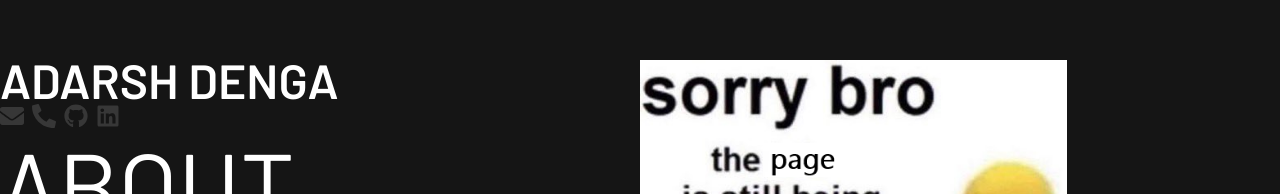
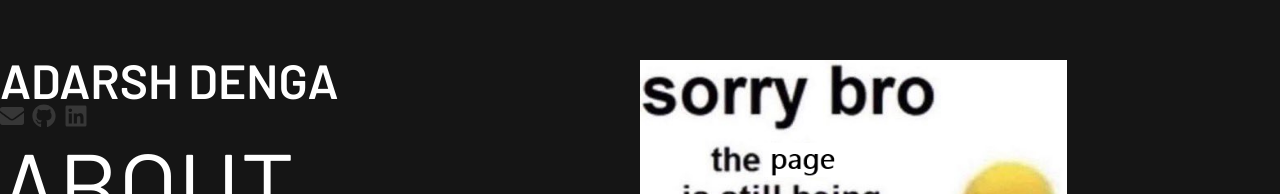
Before and after one commit to adarshdenga/addie-portfolio, a React (Vite) app: page / in a window 1280 px wide. Shown: the part 112-306 px from the top of the page. Built offline with nearby package versions, Linux system fonts and the light colour scheme.

Commit message:
Added button behaviour for social icons / Added PDF viewer for CV instead of download

```diff
--- a/src/components/AboutMe.tsx
+++ b/src/components/AboutMe.tsx
@@ -5,7 +5,7 @@ export default function AboutMe() {
   return (
     <div className="flex flex-col font-inter justify-center">
       <img src={built} className="w-2/3"></img>
-      <a href={cv} download>
+      <a href={cv} target="_blank">
         (click here for my résumé!)
       </a>
     </div>
--- a/src/components/Socials.tsx
+++ b/src/components/Socials.tsx
@@ -1,5 +1,4 @@
 import { FaEnvelope } from "react-icons/fa";
-import { FaPhoneAlt } from "react-icons/fa";
 import { FaGithub } from "react-icons/fa";
 import { FaLinkedin } from "react-icons/fa";
 
@@ -10,10 +9,19 @@ export default function Socials() {
         ADARSH DENGA
       </div>
       <div className="flex flex-row text-gray text-2xl mb-2">
-        <FaEnvelope className="mr-2" />
-        <FaPhoneAlt className="mr-2" />
-        <FaGithub className="mr-2" />
-        <FaLinkedin />
+        <a href="mailto:adarshdenga@gmail.com" className="mr-2">
+          <FaEnvelope />
+        </a>
+        <a
+          href="https://github.com/adarshdenga"
+          target="_blank"
+          className="mr-2"
+        >
+          <FaGithub />
+        </a>
+        <a href="https://www.linkedin.com/in/adarsh-denga/" target="_blank">
+          <FaLinkedin />
+        </a>
       </div>
     </>
   );
```
